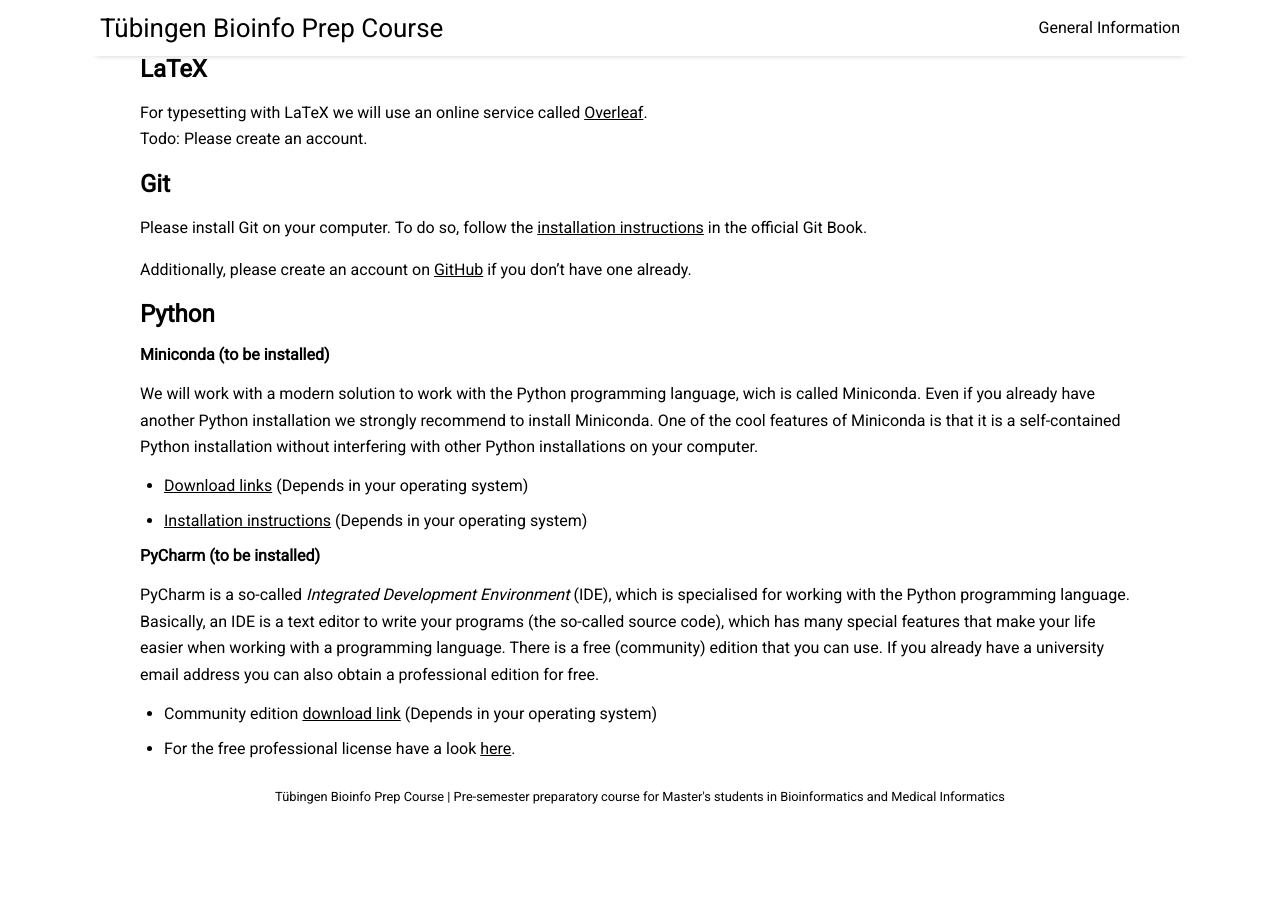
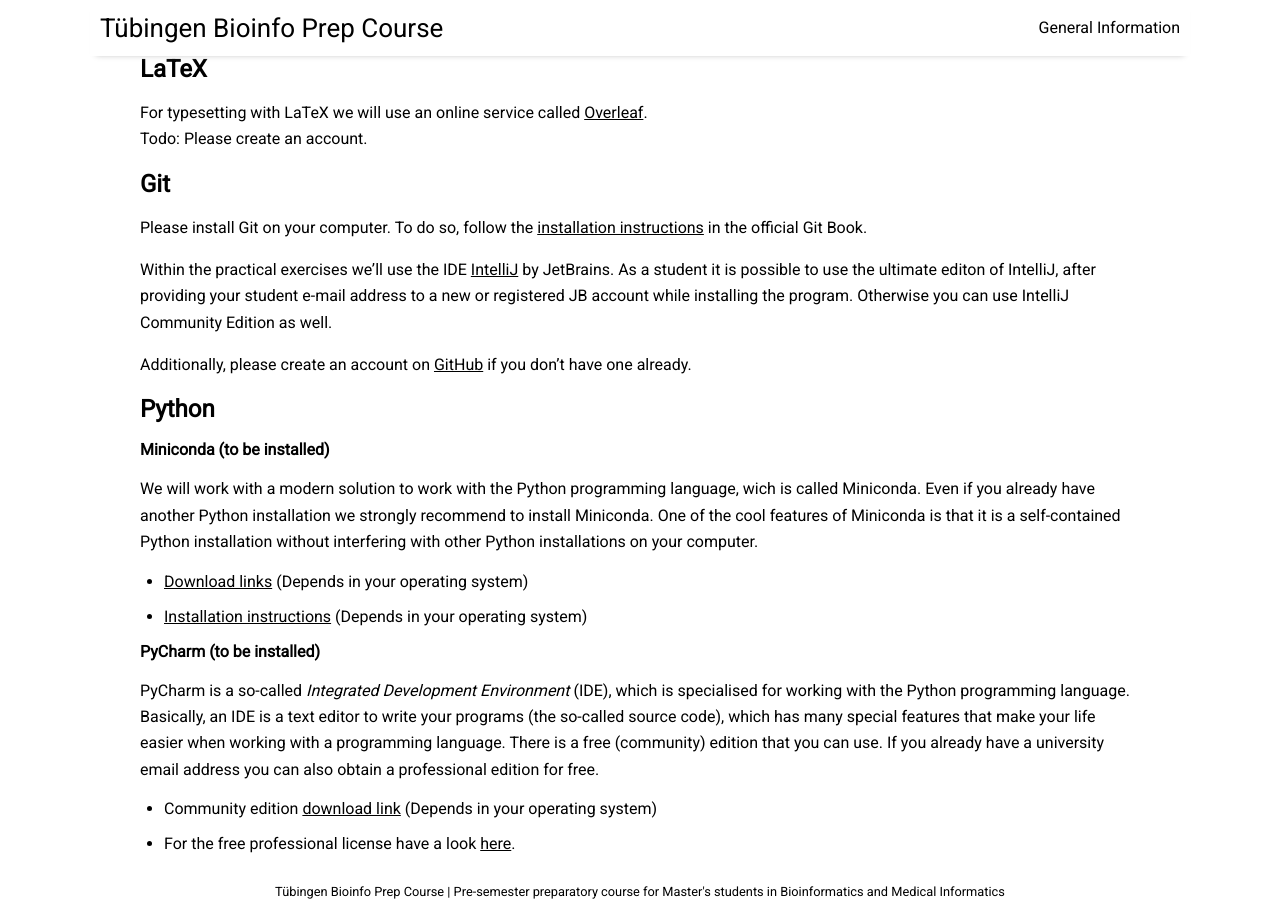
Before and after one commit to BioInfPrep/bioinfprep.github.io, a Jekyll site: the page built from _posts/0000-01-01-install-instructions.md, in a window 1280 px wide and 900 px high, scrolled down 539 px. Built offline with Jekyll 4.4.1, drawn with Linux system fonts in a browser that asks for light colours; nearby versions of some CDN libraries; before the commit the page ends 1369 px from its top, so only the background shows below that.

Commit message:
Update 0000-01-01-install-instructions.md
Add install instructions for IntelliJ IDE for git exercises.

```diff
--- a/_posts/0000-01-01-install-instructions.md
+++ b/_posts/0000-01-01-install-instructions.md
@@ -36,6 +36,8 @@ Please install Git on your computer. To do so, follow the [installation
 instructions](https://git-scm.com/book/en/v2/Getting-Started-Installing-Git) in
 the official Git Book.
 
+Within the practical exercises we'll use the IDE [IntelliJ](https://www.jetbrains.com/idea/download/) by JetBrains. As a student it is possible to use the ultimate editon of IntelliJ, after providing your student e-mail address to a new or registered JB account while installing the program. Otherwise you can use IntelliJ Community Edition as well.
+
 Additionally, please create an account on [GitHub](https://github.com) if you don't have one already.
 
 ## Python
```
